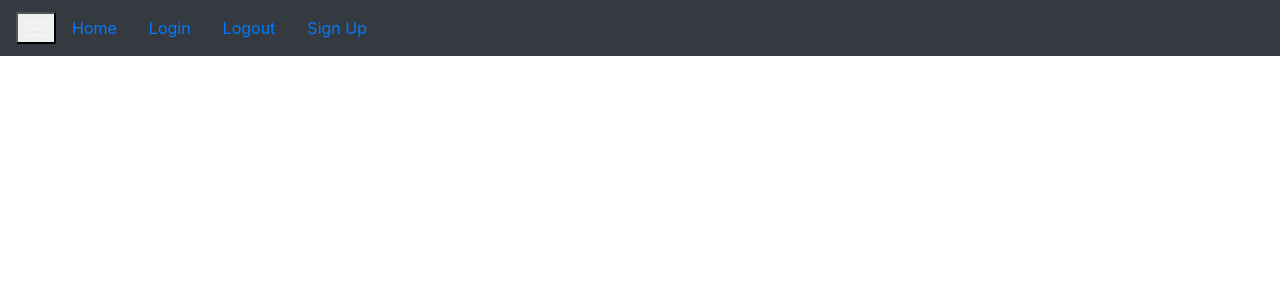
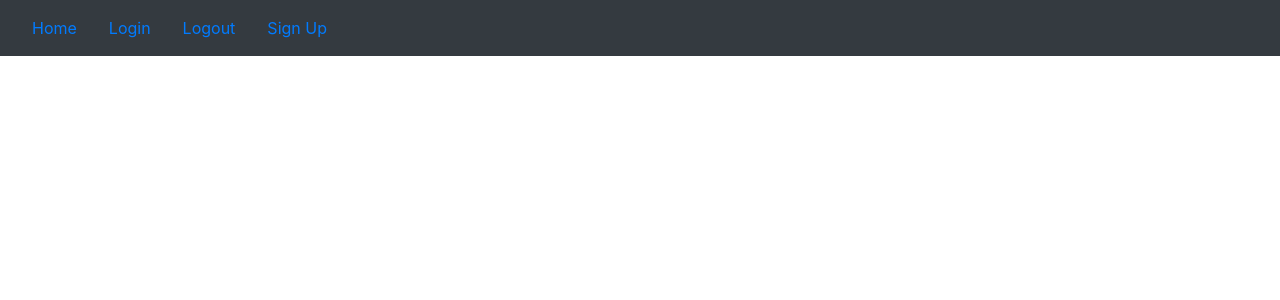
Before and after one commit to kehman18/Acct_Creation, a Flask app: page / in a window 1280 px wide. Shown: the top 300 px of the page. Run offline with Flask 3, Linux system fonts and the light colour scheme; some libraries are stand-ins or nearby versions.

Commit message:
edited the navigation bar

```diff
--- a/registration/organizational_project/templates/base.html
+++ b/registration/organizational_project/templates/base.html
@@ -19,7 +19,7 @@
   <body>
     <nav class="navbar navbar-expand-lg navbar-dark bg-dark">
       <button
-        class="navbar-toggle"
+        class="navbar-toggler"
         type="button"
         data-toggle="collapse"
         data-target="#navbar"
```
